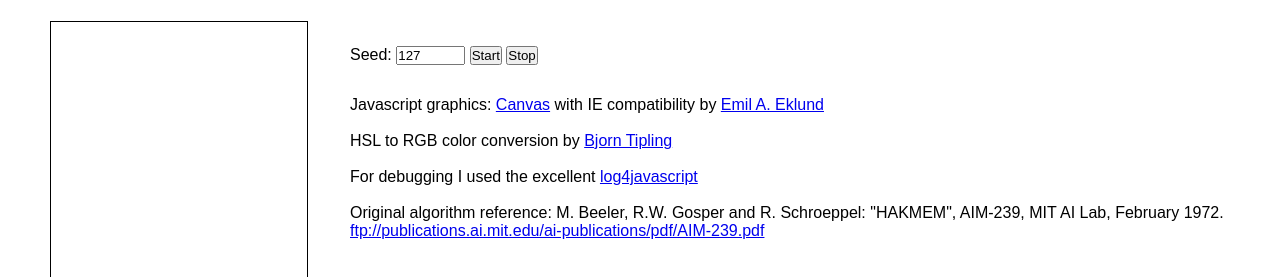
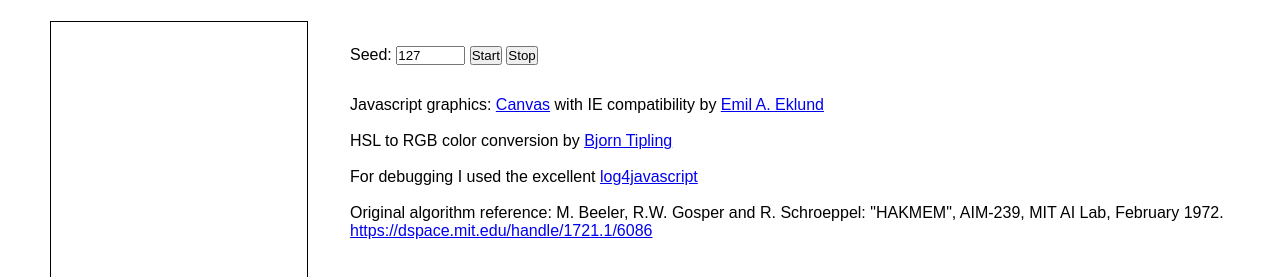
Before and after one commit to jalb/munchingtunes3, a plain HTML site: page index.html in a window 1280 px wide. Shown: the part 29-306 px from the top of the page. Drawn offline with Linux system fonts and the light colour scheme.

Commit message:
Updated link to HAKMEM.

```diff
--- a/index.html
+++ b/index.html
@@ -42,7 +42,7 @@
 	<p>Javascript graphics: <a href="http://developer.mozilla.org/en/docs/Drawing_Graphics_with_Canvas">Canvas</a> with IE compatibility by <a href="http://me.eae.net/archive/2005/12/29/canvas-in-ie/">Emil A. Eklund</a></p><br>
 	<p>HSL to RGB color conversion by <a href="http://www.sharewonders.com/archives/2006/04/13/javascript-hsl-and-rgb-conversion-functions/">Bjorn Tipling</a></p><br>
 	<p>For debugging I used the excellent <a href="http://www.timdown.co.uk/log4javascript/">log4javascript</a></p><br>
-	<p>Original algorithm reference: M. Beeler, R.W. Gosper and R. Schroeppel: "HAKMEM", AIM-239, MIT AI Lab, February 1972. <a href="ftp://publications.ai.mit.edu/ai-publications/pdf/AIM-239.pdf">ftp://publications.ai.mit.edu/ai-publications/pdf/AIM-239.pdf</a></p><br>
+	<p>Original algorithm reference: M. Beeler, R.W. Gosper and R. Schroeppel: "HAKMEM", AIM-239, MIT AI Lab, February 1972. <a href="https://dspace.mit.edu/handle/1721.1/6086">https://dspace.mit.edu/handle/1721.1/6086</a></p><br>
 	</span>
 	</body>
 </html>
```
